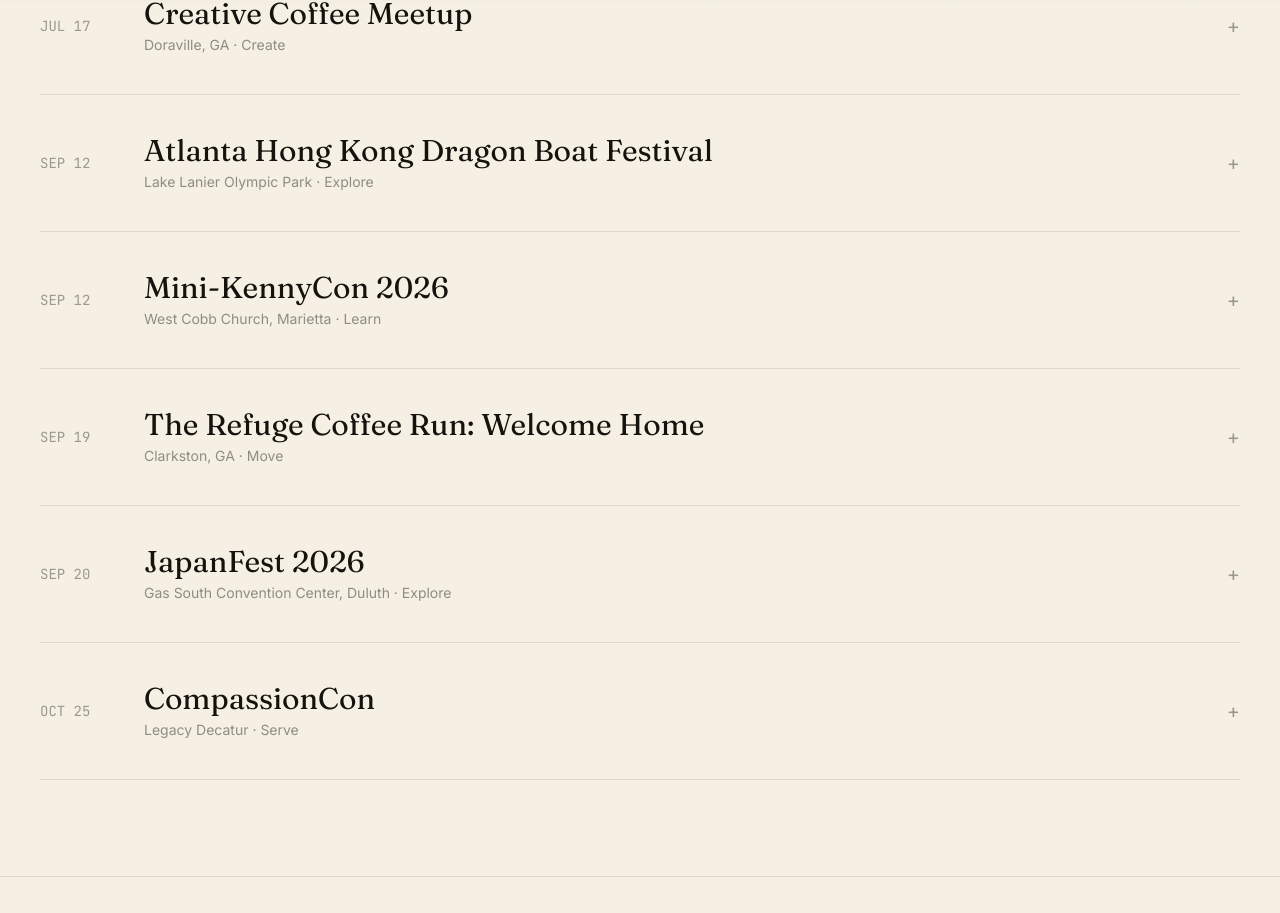
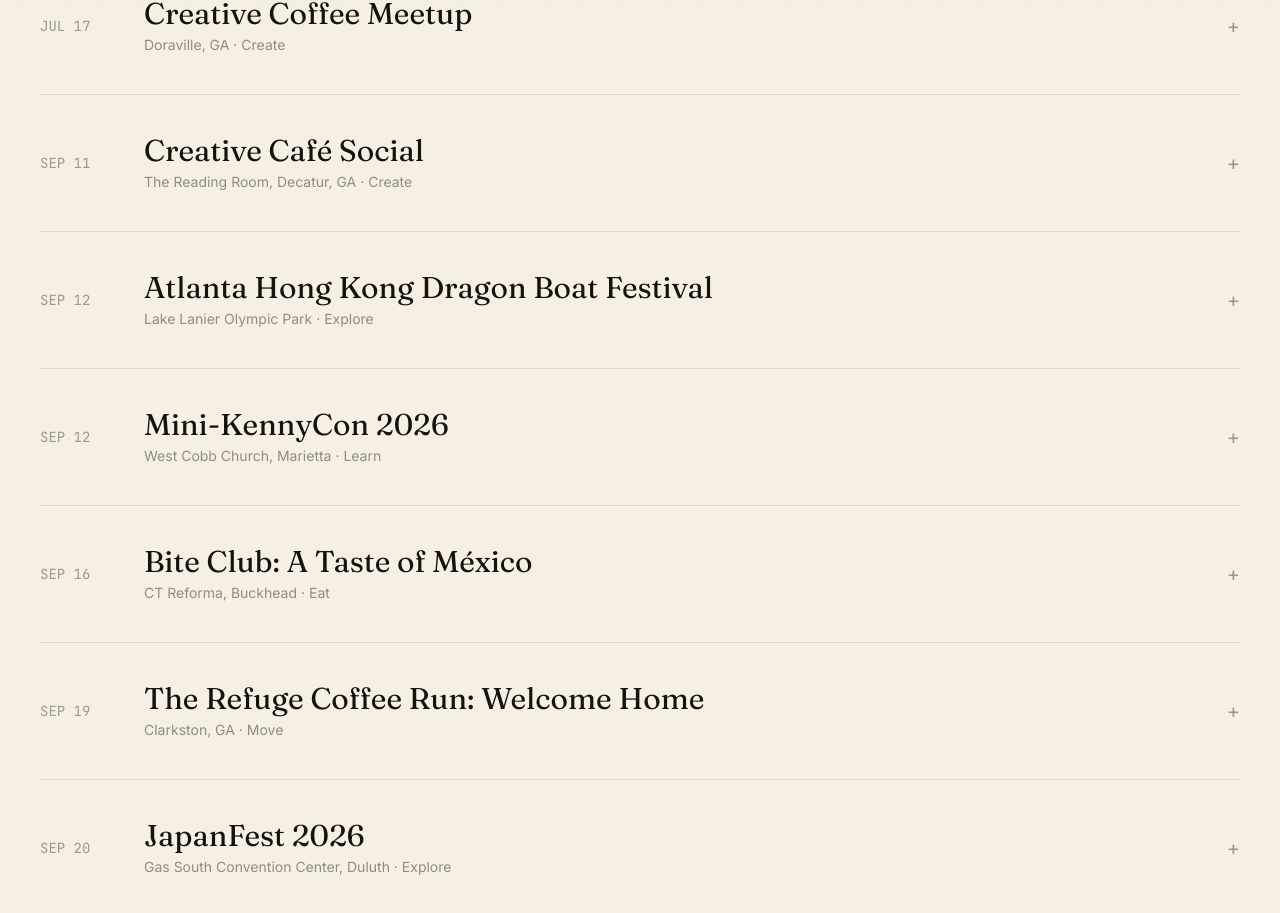
Before and after one commit to echang707/atiger-club, a Next.js app: page /events in a window 1280 px wide. Shown: the part 796-1709 px from the top of the page. Built offline with nearby package versions, Linux system fonts and the light colour scheme.

Commit message:
redesign:

```diff
--- a/components/Ending.tsx
+++ b/components/Ending.tsx
@@ -14,7 +14,7 @@
         transition={{ duration: 0.8 }}
         className="font-display text-3xl md:text-5xl text-center leading-tight max-w-xl"
       >
-        there&rsquo;s probably something happening.
+        life&rsquo;s happening. come join it.
       </motion.p>
 
       <motion.a
@@ -40,29 +40,6 @@
       >
         join the community
       </motion.a>
-
-      <div className="absolute bottom-0 left-0 right-0 h-14 overflow-hidden" aria-hidden="true">
-        <div className="animate-walk absolute bottom-2 flex items-end gap-7">
-          {[0, 1, 2, 3, 4, 5].map((i) => (
-            <span
-              key={i}
-              className="block"
-              style={{
-                transform: `rotate(${i % 2 === 0 ? -14 : 14}deg) translateY(${i % 2 === 0 ? 0 : 6}px) scaleX(${i % 2 === 0 ? 1 : -1})`,
-                opacity: 0.3,
-              }}
-            >
-              <svg width="16" height="16" viewBox="0 0 26 26" fill="none">
-                <ellipse cx="13" cy="17.5" rx="6.8" ry="5.6" fill="#F0A15F" />
-                <ellipse cx="4.6" cy="9" rx="2.5" ry="3.3" fill="#F0A15F" transform="rotate(-20 4.6 9)" />
-                <ellipse cx="10.3" cy="4.8" rx="2.5" ry="3.3" fill="#F0A15F" transform="rotate(-7 10.3 4.8)" />
-                <ellipse cx="15.7" cy="4.8" rx="2.5" ry="3.3" fill="#F0A15F" transform="rotate(7 15.7 4.8)" />
-                <ellipse cx="21.4" cy="9" rx="2.5" ry="3.3" fill="#F0A15F" transform="rotate(20 21.4 9)" />
-              </svg>
-            </span>
-          ))}
-        </div>
-      </div>
     </section>
   );
 }
--- a/components/ScrollStory.tsx
+++ b/components/ScrollStory.tsx
@@ -48,7 +48,7 @@
           transition={{ duration: 0.7, delay: 0.2 }}
           className="annotation text-3xl md:text-4xl mt-10"
         >
-          &ldquo;We sat down as strangers. Nobody wanted to be the first to leave.&rdquo;
+          &ldquo;A meaningful life is a life connected to others.&rdquo;
         </motion.p>
       </div>
 
@@ -62,7 +62,7 @@
           transition={{ duration: 0.8 }}
           className="font-display italic text-3xl md:text-5xl text-ink/85 leading-tight"
         >
-          some of them aren&rsquo;t strangers anymore.
+          made for the moments that become something more.
         </motion.p>
       </div>
 
--- a/components/WordsFindEachOther.tsx
+++ b/components/WordsFindEachOther.tsx
@@ -2,15 +2,15 @@
 
 import { motion } from "framer-motion";
 
-// On first load each word sits well off its resting spot — separated and
-// misaligned — then slowly drifts toward the others, like it's looking
-// for the rest of the sentence, until they all lock into
-// "life is better together."
+// On first load each word sits far off its resting spot — scattered,
+// tiny, and soft-focus, like it's drifting in from somewhere else —
+// then slowly, gently drifts and comes into focus, arriving late and
+// unhurried until they all settle into "life is better together."
 const words: { text: string; from: { x: number; y: number; rotate: number } }[] = [
-  { text: "life", from: { x: -46, y: -22, rotate: -6 } },
-  { text: "is", from: { x: 18, y: 34, rotate: 8 } },
-  { text: "better", from: { x: 30, y: -28, rotate: -5 } },
-  { text: "together.", from: { x: 54, y: 36, rotate: 6 } },
+  { text: "life", from: { x: -120, y: -60, rotate: -10 } },
+  { text: "is", from: { x: 46, y: 88, rotate: 12 } },
+  { text: "better", from: { x: 78, y: -74, rotate: -9 } },
+  { text: "together.", from: { x: 132, y: 92, rotate: 10 } },
 ];
 
 export default function WordsFindEachOther() {
@@ -19,12 +19,12 @@
       {words.map((w, i) => (
         <motion.span
           key={w.text}
-          initial={{ opacity: 0, x: w.from.x, y: w.from.y, rotate: w.from.rotate }}
-          animate={{ opacity: 1, x: 0, y: 0, rotate: 0 }}
+          initial={{ opacity: 0, x: w.from.x, y: w.from.y, rotate: w.from.rotate, scale: 0.82, filter: "blur(6px)" }}
+          animate={{ opacity: 1, x: 0, y: 0, rotate: 0, scale: 1, filter: "blur(0px)" }}
           transition={{
-            duration: 2.6,
-            delay: 0.2 + i * 0.1,
-            ease: [0.16, 1, 0.3, 1],
+            duration: 4.2,
+            delay: 0.3 + i * 0.22,
+            ease: [0.11, 0.6, 0.15, 1],
           }}
           className="inline-block"
         >
--- a/lib/events.ts
+++ b/lib/events.ts
@@ -63,6 +63,17 @@
     linkLabel: "RSVP",
   },
   {
+    id: "creative-cafe-social",
+    title: "Creative Café Social",
+    medium: "Create",
+    date: "Sep 11",
+    month: "SEP",
+    day: "11",
+    location: "The Reading Room, Decatur, GA",
+    description: "A casual show-and-tell for Atlanta's creative community — bring something you've made and share the story behind it.",
+    image: "https://images.unsplash.com/photo-1543269865-cbf427effbad?q=80&w=1400&auto=format&fit=crop",
+  },
+  {
     id: "dragon-boat-festival",
     title: "Atlanta Hong Kong Dragon Boat Festival",
     medium: "Explore",
@@ -71,7 +82,7 @@
     day: "12",
     location: "Lake Lanier Olympic Park",
     description: "A day of dragon boat racing and community celebration on the water.",
-    image: "https://images.unsplash.com/photo-1533900298318-6b8da08a523e?q=80&w=1400&auto=format&fit=crop",
+    image: "https://images.unsplash.com/photo-1747326842329-fa63e8748fc4?q=80&w=1400&auto=format&fit=crop",
     link: "https://www.dragonboatatlanta.com/",
     linkLabel: "Learn More",
   },
@@ -87,6 +98,17 @@
     image: "https://images.unsplash.com/photo-1565193566173-7a0ee3dbe261?q=80&w=1400&auto=format&fit=crop",
     link: "https://fancons.com/events/info/28147/mini-kennycon-2026",
     linkLabel: "Learn More",
+  },
+  {
+    id: "bite-club-mexico",
+    title: "Bite Club: A Taste of México",
+    medium: "Eat",
+    date: "Sep 16",
+    month: "SEP",
+    day: "16",
+    location: "CT Reforma, Buckhead",
+    description: "Celebrate Mexican Independence Day with a curated dinner exploring the flavors and stories behind the food. $45/person.",
+    image: "https://images.unsplash.com/photo-1648437595587-e6a8b0cdf1f9?q=80&w=1400&auto=format&fit=crop",
   },
   {
     id: "refuge-coffee-run",
@@ -150,7 +172,7 @@
     date: "July 16, 2026",
     attendees: "52 people.",
     note: "Korean food + strangers + a very crowded restaurant.",
-    image: "https://images.unsplash.com/photo-1414235077428-338989a2e8c0?q=80&w=1200&auto=format&fit=crop",
+    image: "/images/bite-club-01.jpeg",
     x: 72,
     y: 27,
   },
```
Also changed, not shown: public/images/bite-club-01.jpeg (added), 1 other file (tests, documents, lock files or other folders).
